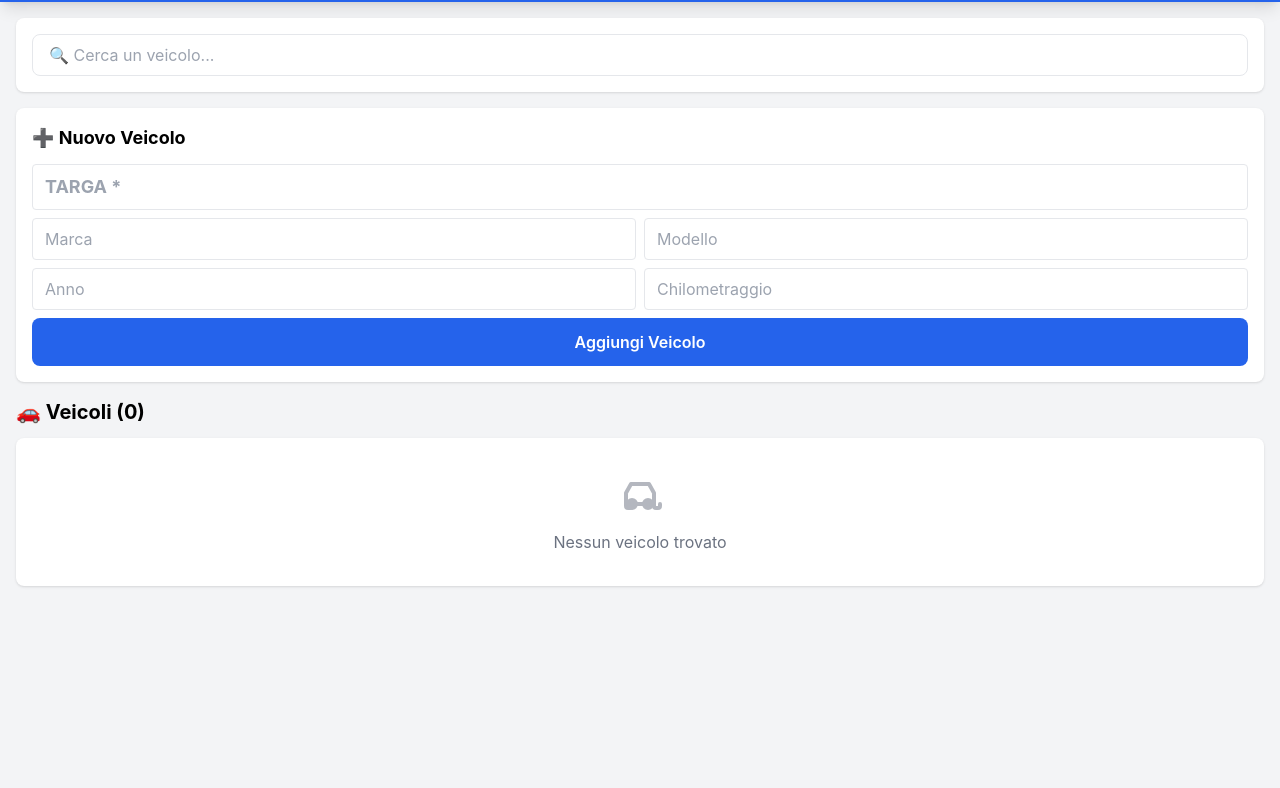
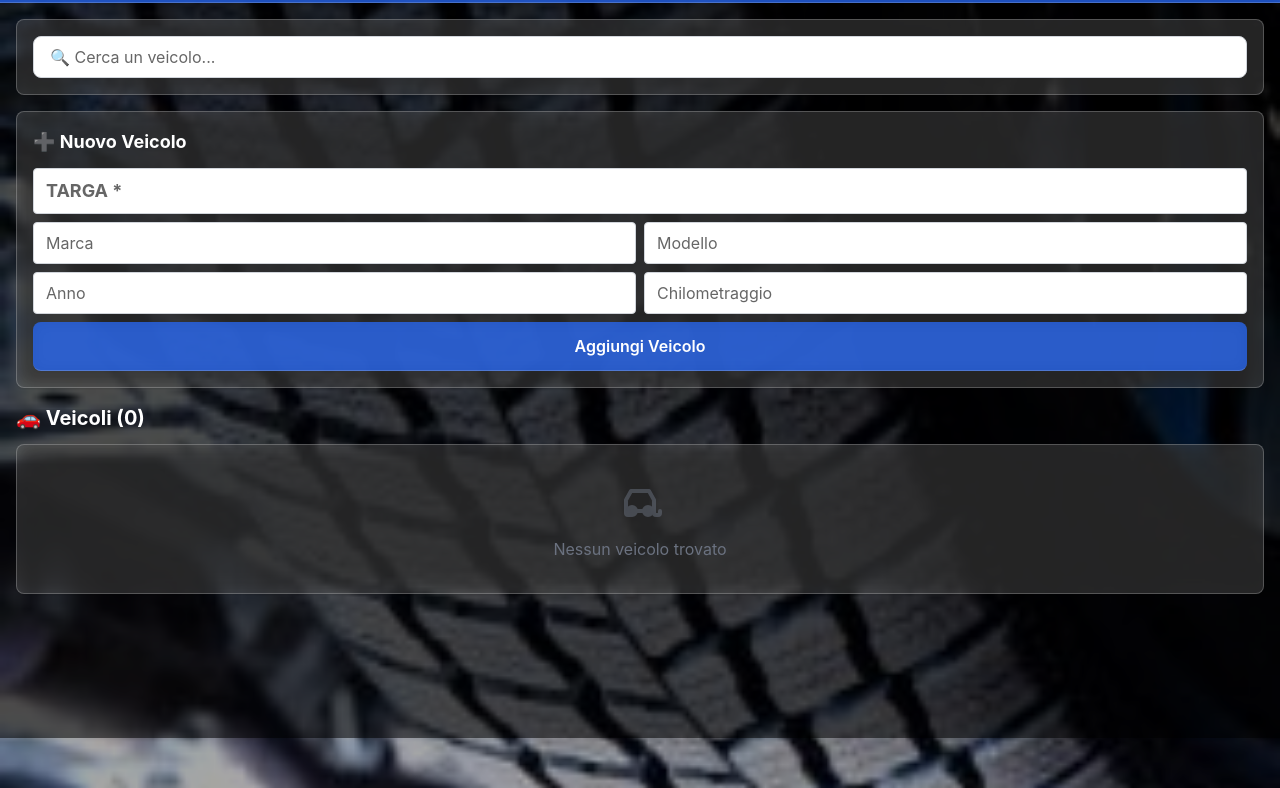
Before and after one commit to MoonRoadx/garage-TANO, a plain HTML site: page index.html in a window 1280 px wide. Shown: the part 62-850 px from the top of the page. Before the commit the page ends 800 px from the top, so only its background shows below. Drawn offline with nearby package versions, Linux system fonts and the light colour scheme.

Commit message:
Enhance index.html with PWA meta tags
Added meta tags for PWA support and improved app loading.

```diff
--- a/index.html
+++ b/index.html
@@ -1,34 +1,127 @@
 <!DOCTYPE html>
 <html lang="it">
+
 <head>
     <meta charset="UTF-8">
     <meta name="viewport" content="width=device-width, initial-scale=1.0">
+    <meta name="description" content="Sistema di tracciamento interventi meccanici con tecnologia NFC">
+    <meta name="theme-color" content="#2563eb">
+    <meta name="apple-mobile-web-app-capable" content="yes">
+    <meta name="apple-mobile-web-app-status-bar-style" content="black-translucent">
+    <meta name="apple-mobile-web-app-title" content="TANO Garage">
+
     <title>Garage NFC - Tracciamento Interventi</title>
+
+    <!-- PWA Manifest -->
+    <link rel="manifest" href="manifest.json">
+    <link rel="apple-touch-icon" href="icon-192.png">
+
     <script src="https://cdn.tailwindcss.com"></script>
-    <script src="https://cdnjs.cloudflare.com/ajax/libs/jspdf/2.5.1/jspdf.umd.min.js"></script>
-    <script src="https://cdnjs.cloudflare.com/ajax/libs/jspdf-autotable/3.8.0/jspdf.plugin.autotable.min.js"></script>
+
     <style>
+        /* ---------- Fond d'écran principal ---------- */
+        html, body {
+            height: 100%;
+            margin: 0;
+        }
         body {
             font-family: -apple-system, BlinkMacSystemFont, 'Segoe UI', Roboto, sans-serif;
+            background: url('Background.png') no-repeat center center fixed;
+            background-size: cover;
+            background-position: center top;
+            color: white;
+            min-height: 100vh;
+            opacity: 0;
+            animation: fadeIn 1s ease-in-out forwards;
+        }
+        body::before {
+            content: "";
+            position: fixed;
+            inset: 0;
+            background: rgba(0,0,0,0.55);
+            backdrop-filter: blur(2px);
+            z-index: -1;
+        }
+
+        #app {
+            background: rgba(0,0,0,0.35);
+            min-height: 100vh;
+            padding-bottom: 50px;
+        }
+
+        /* ---------- Effet verre dépoli ---------- */
+        .bg-white {
+            background-color: rgba(255,255,255,0.14) !important;
+            -webkit-backdrop-filter: blur(10px) saturate(120%);
+            backdrop-filter: blur(10px) saturate(120%);
+            border: 1px solid rgba(255,255,255,0.22);
+            box-shadow: 0 8px 24px rgba(0,0,0,0.25);
+            transition: all 0.4s ease;
+        }
+        .bg-blue-600 {
+            background-color: rgba(37,99,235,0.80) !important;
+            -webkit-backdrop-filter: blur(8px) saturate(120%);
+            backdrop-filter: blur(8px) saturate(120%);
+            border-bottom: 1px solid rgba(255,255,255,0.18);
+        }
+        .bg-green-600, .bg-green-700, .bg-red-600 {
+            filter: saturate(115%);
+            box-shadow: 0 6px 16px rgba(0,0,0,0.25);
+        }
+
+        /* ---------- Inputs lisibles ---------- */
+        input, textarea, select {
+            color: #111 !important;
+            background-color: #fff !important;
+            border: 1px solid #d1d5db !important;
+        }
+        input::placeholder, textarea::placeholder {
+            color: #666 !important;
+        }
+        input:focus, textarea:focus, select:focus {
+            outline: none;
+            box-shadow: 0 0 0 3px rgba(59,130,246,0.35);
+            border-color: #3b82f6 !important;
+        }
+
+        /* ---------- Mobile / tablette ---------- */
+        @media (max-width: 768px) {
+            body {
+                background: url('Background.png') no-repeat center center fixed;
+                background-size: contain;
+                background-color: #000;
+            }
+            #app {
+                background: rgba(0,0,0,0.6);
+            }
+            .bg-white {
+                background-color: rgba(255,255,255,0.18) !important;
+                -webkit-backdrop-filter: blur(12px) saturate(120%);
+                backdrop-filter: blur(12px) saturate(120%);
+            }
+        }
+
+        /* ---------- Animation fade-in ---------- */
+        @keyframes fadeIn {
+            from { opacity: 0; }
+            to { opacity: 1; }
         }
     </style>
 </head>
+
 <body class="bg-gray-100">
     <div id="app">Caricamento...</div>
 
     <script>
-        // Funzione per recuperare i parametri URL
         function getUrlParameter(name) {
             const urlParams = new URLSearchParams(window.location.search);
             return urlParams.get(name);
         }
 
-        // Database locale
         let vehicles = {};
         let currentVehicle = null;
         let showAddForm = false;
 
-        // Caricare i dati da localStorage
         function loadData() {
             try {
                 const stored = localStorage.getItem('garage_vehicles');
@@ -40,18 +133,14 @@
                 vehicles = {};
             }
 
-            // Verificare se c'è una targa nell'URL
             const targaFromUrl = getUrlParameter('targa');
             if (targaFromUrl) {
                 const targaUpper = targaFromUrl.toUpperCase();
 
-                // Se il veicolo esiste, aprirlo
                 if (vehicles[targaUpper]) {
                     currentVehicle = targaUpper;
                 } else {
-                    // Altrimenti, proporre di crearlo
                     if (confirm(`Il veicolo ${targaUpper} non esiste ancora.\n\nVuoi crearlo ora?`)) {
-                        // Lo creeremo dopo il render
                         setTimeout(() => {
                             const input = document.getElementById('newVehicleTarga');
                             if (input) {
@@ -66,7 +155,6 @@
             render();
         }
 
-        // Salvare i dati
         function saveData() {
             try {
                 localStorage.setItem('garage_vehicles', JSON.stringify(vehicles));
@@ -76,7 +164,6 @@
             }
         }
 
-        // Aggiungere un veicolo
         function addVehicle() {
             const targa = document.getElementById('newVehicleTarga').value.toUpperCase().trim();
             const marca = document.getElementById('newVehicleMarca').value.trim();
@@ -103,7 +190,6 @@
             render();
         }
 
-        // Aggiungere un intervento
         function addIntervento() {
             const data = document.getElementById('interventoData').value;
             const tipo = document.getElementById('interventoTipo').value;
@@ -143,7 +229,6 @@
             render();
         }
 
-        // Eliminare un intervento
         function deleteIntervento(id) {
             if (!confirm('Eliminare questo intervento?')) return;
 
@@ -154,7 +239,6 @@
             render();
         }
 
-        // Eliminare un veicolo
         function deleteVehicle(targa) {
             if (!confirm(`Eliminare definitivamente il veicolo ${targa} e tutto lo storico?`)) return;
 
@@ -163,7 +247,6 @@
             render();
         }
 
-        // Esportare in CSV
         function exportToExcel() {
             const vehicle = vehicles[currentVehicle];
 
@@ -189,7 +272,6 @@
             document.body.removeChild(element);
         }
 
-        // Esportare in TXT
         function exportToPDF() {
             const vehicle = vehicles[currentVehicle];
 
@@ -218,7 +300,6 @@
             document.body.removeChild(element);
         }
 
-        // Filtrare i veicoli
         function filterVehicles() {
             const search = document.getElementById('searchInput').value.toLowerCase();
             const vehiclesList = Object.values(vehicles).filter(v =>
@@ -230,7 +311,6 @@
             renderVehiclesList(vehiclesList);
         }
 
-        // Render lista veicoli
         function renderVehiclesList(filteredVehicles) {
             const container = document.getElementById('vehiclesList');
 
@@ -276,11 +356,9 @@
             `).join('');
         }
 
-        // Render principale
         function render() {
             const app = document.getElementById('app');
 
-            // Vista lista veicoli
             if (!currentVehicle) {
                 const vehiclesList = Object.values(vehicles);
 
@@ -334,7 +412,6 @@
                 return;
             }
 
-            // Vista dettaglio veicolo
             const vehicle = vehicles[currentVehicle];
 
             if (!showAddForm) {
@@ -407,7 +484,6 @@
                     </div>
                 `;
             } else {
-                // Form aggiunta intervento
                 const today = new Date().toISOString().split('T')[0];
 
                 app.innerHTML = `
@@ -492,8 +568,17 @@
             }
         }
 
-        // Avviare l'applicazione
         loadData();
+
+        // Enregistrer le Service Worker pour PWA
+        if ('serviceWorker' in navigator) {
+            window.addEventListener('load', () => {
+                navigator.serviceWorker.register('service-worker.js')
+                    .then(reg => console.log('✅ Service Worker registrato'))
+                    .catch(err => console.log('❌ Errore Service Worker:', err));
+            });
+        }
     </script>
 </body>
+
 </html>
```
